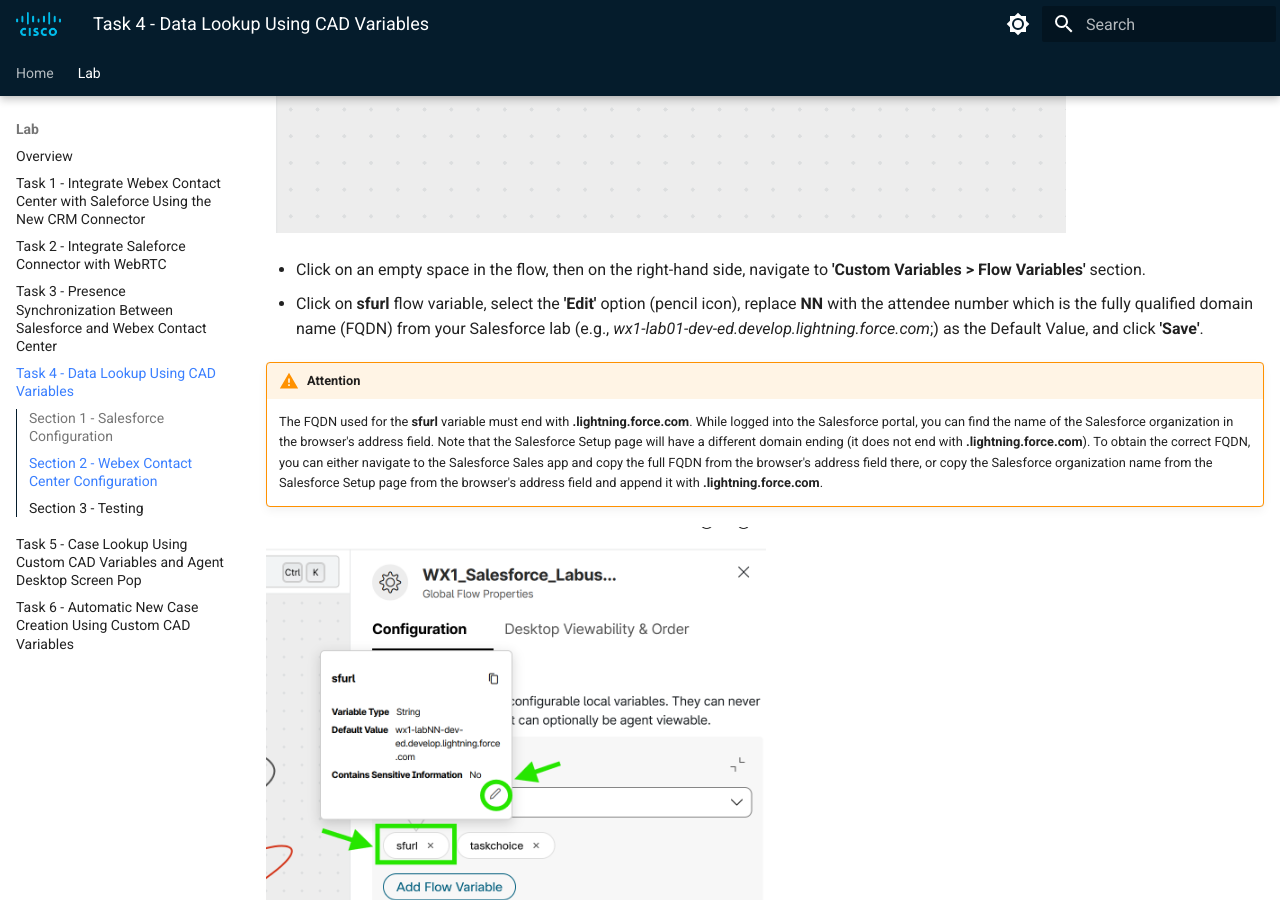
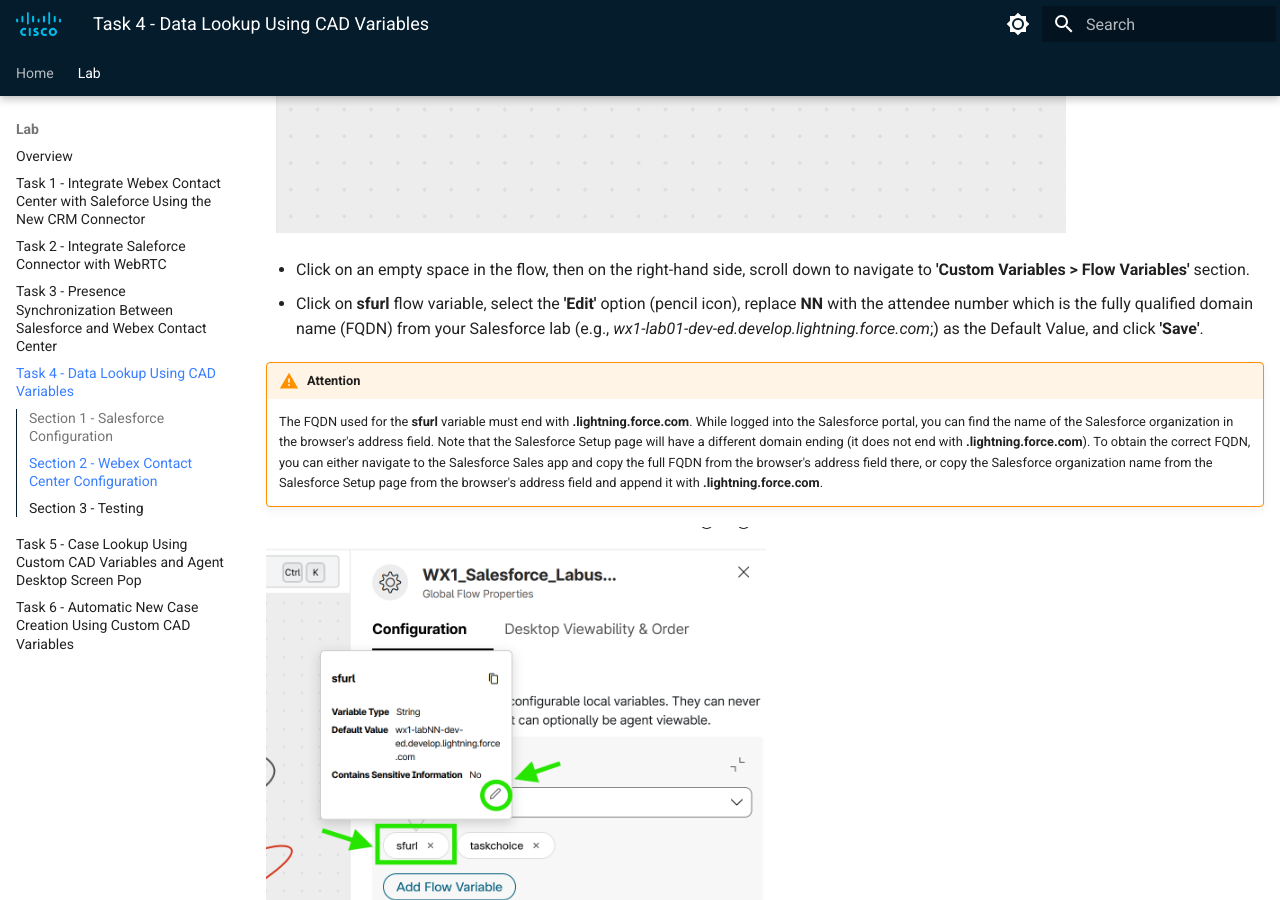
Before and after one commit to WebexCC-SA/LAB-2308, an MkDocs documentation site: the page built from docs/task4.md, in a window 1280 px wide and 900 px high, scrolled down 4557 px. Built offline with MkDocs 1.6.1 and Material for MkDocs 9.7.7, drawn with Linux system fonts in a browser that asks for light colours.

Commit message:
Update task4.md

```diff
--- a/docs/task4.md
+++ b/docs/task4.md
@@ -70,7 +70,7 @@
 ![Nav](./assets/t3s2p3.png){ width="800" }
 
 
-- Click on an empty space in the flow, then on the right-hand side, navigate to **'Custom Variables > Flow Variables'** section.
+- Click on an empty space in the flow, then on the right-hand side, scroll down to navigate to **'Custom Variables > Flow Variables'** section.
 - Click on **sfurl** flow variable, select the **'Edit'** option (pencil icon), replace **NN** with the attendee number which is the fully qualified domain name (FQDN) from your Salesforce lab (e.g., _wx1-lab01-dev-ed.develop.lightning.force.com_;) as the Default Value, and click **'Save'**.
 
 !!! warning "Attention"
```
